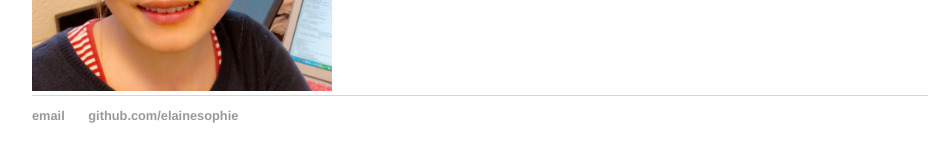
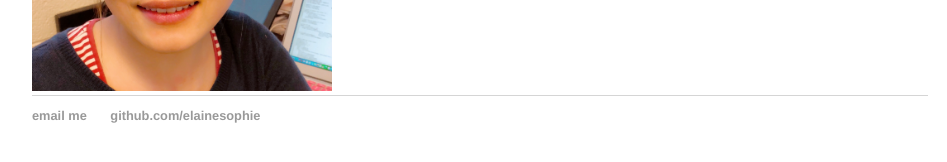
Before and after one commit to elainesophie/elainesophie.github.io, a Jekyll site: the page built from index.html, in a window 1280 px wide. Shown: the part 498-660 px from the top of the page, without its empty margins (160-1107 px from the left). Built offline with Jekyll 4.4.1, drawn with Linux system fonts in a browser that asks for light colours.

```diff
--- a/_layouts/default.html
+++ b/_layouts/default.html
@@ -21,7 +21,7 @@
 			</div><!-- /.container -->
 			<footer>
 	    		<ul>
-	        		<li><a href="mailto:lihuawuma@gmail.com">email</a></li>
+	        		<li><a href="mailto:lihuawuma@gmail.com">email me</a></li>
 	        		<li><a href="https://github.com/elainesophie">github.com/elainesophie</a></li>
 				</ul>
 			</footer>
```
